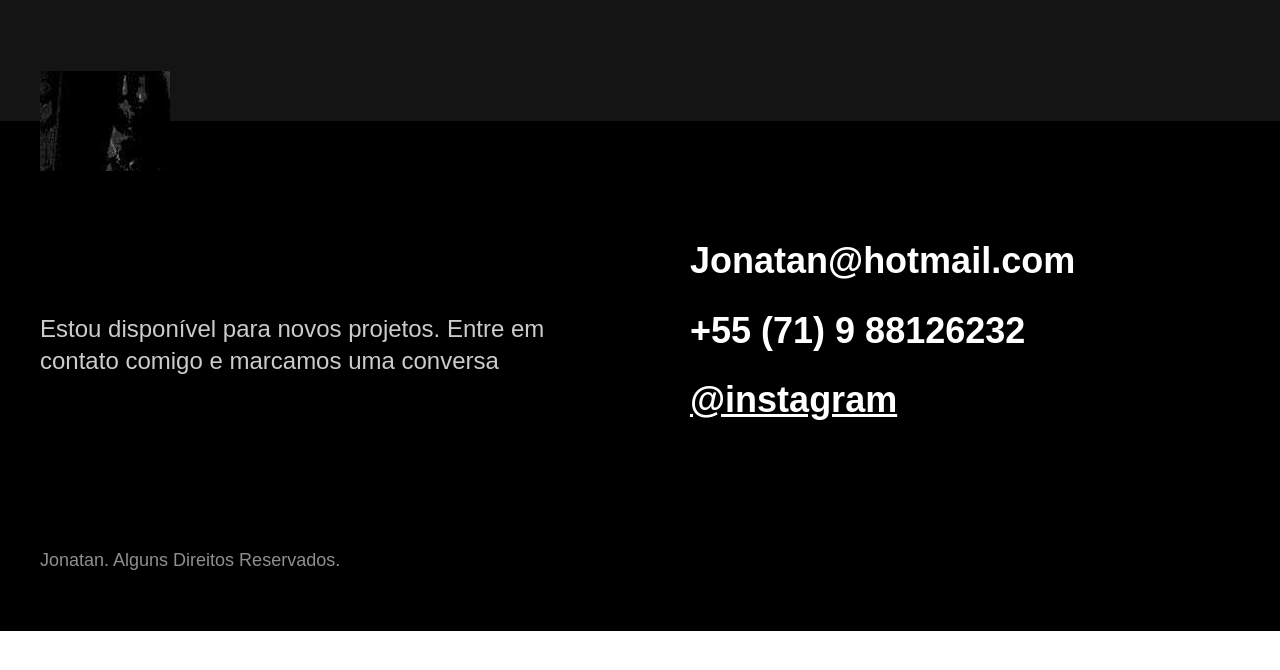
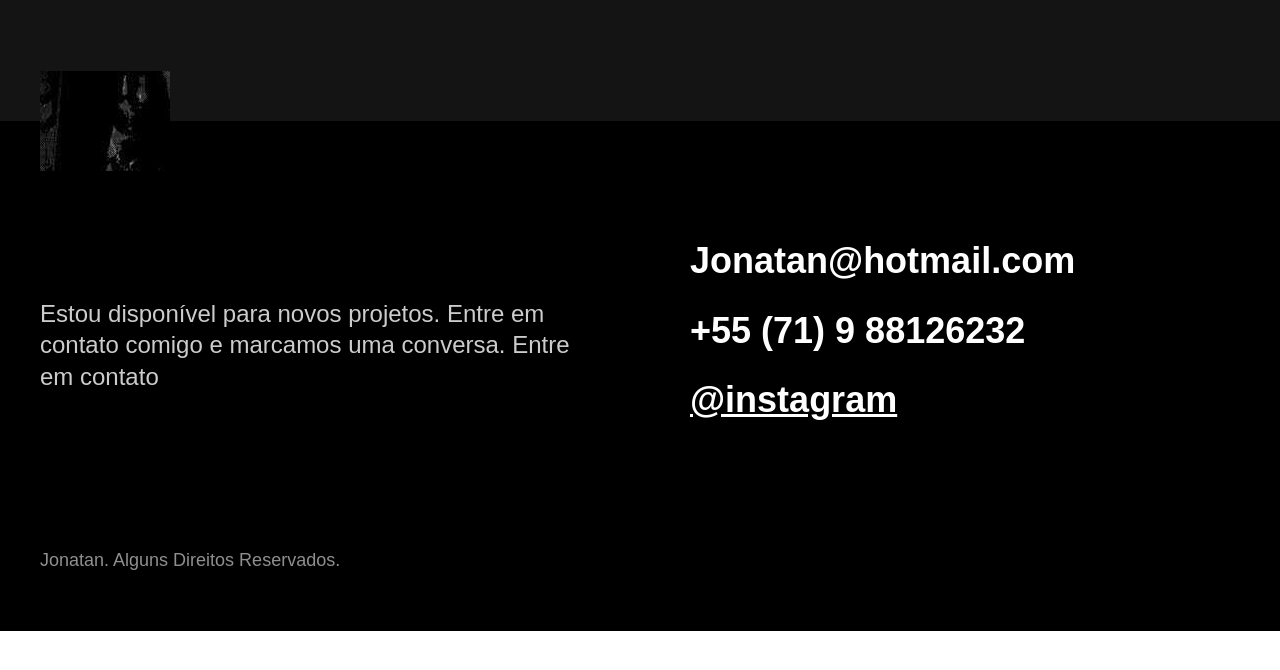
Before and after one commit to JonatanSB/JonatanSB.github.io, a plain HTML site: page index.html in a window 1280 px wide. Shown: the part 2154-2824 px from the top of the page. Drawn offline with Linux system fonts and the light colour scheme.

Commit message:
mudança de teste

```diff
--- a/index.html
+++ b/index.html
@@ -166,7 +166,7 @@
 <footer class="footer" id="contato" >
     <div class="footer-container">
         <p class="footer-texto">
-            Estou disponível para novos projetos. Entre em contato comigo e marcamos uma conversa
+            Estou disponível para novos projetos. Entre em contato comigo e marcamos uma conversa. Entre em contato
 
         </p>
         <ul class="footer-contato">
```
